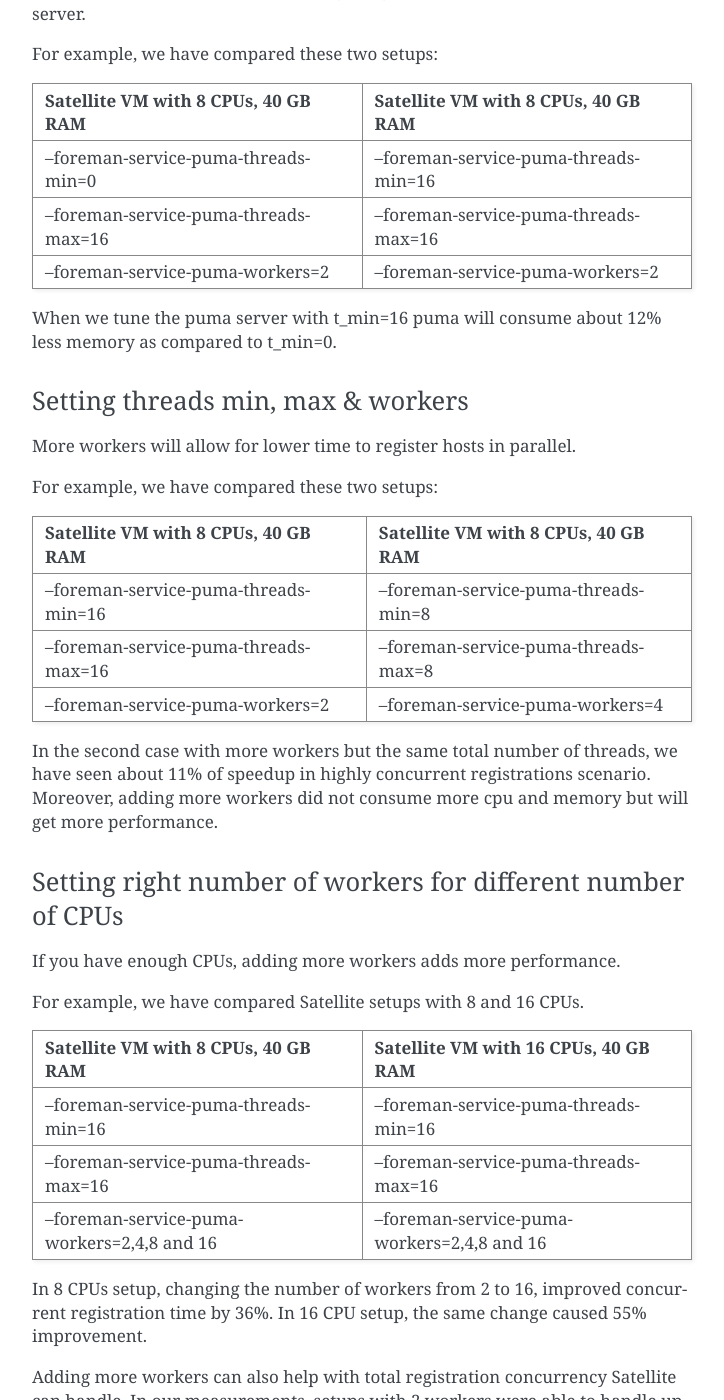
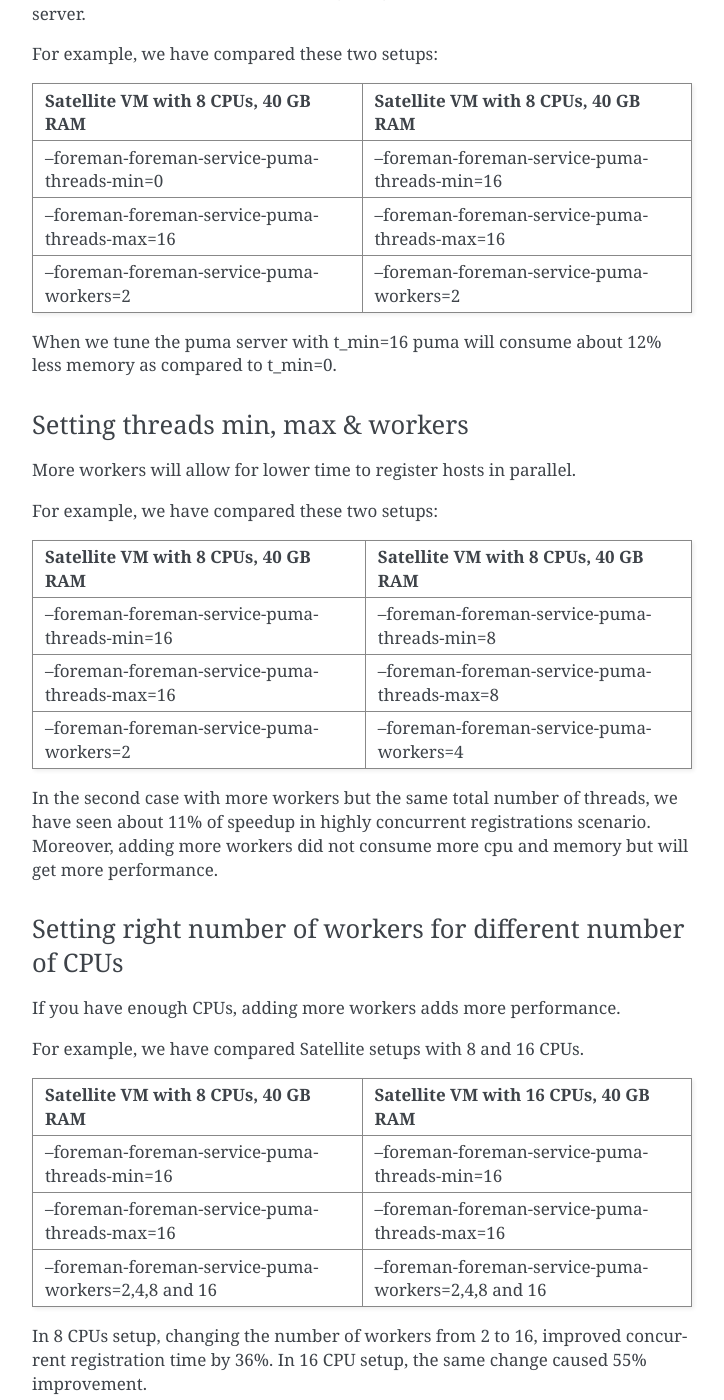
Before and after one commit to RedHatSatellite/satellite-performance-tuning, a Sphinx documentation site: the page built from docs/satellite-configuration-tuning.rst, in a window 1280 px wide and 1400 px high, scrolled down 4629 px. Shown: the whole window, without its empty margins (388-1112 px from the left). Built offline with Sphinx 7.4.7, drawn with Linux system fonts in a browser that asks for light colours.

```diff
--- a/docs/satellite-configuration-tuning.rst
+++ b/docs/satellite-configuration-tuning.rst
@@ -145,15 +145,15 @@
 
 For example, we have compared these two setups:
 
-+---------------------------------------+---------------------------------------+
-| Satellite VM with 8 CPUs, 40 GB RAM   | Satellite VM with 8 CPUs, 40 GB RAM   |
-+=======================================+=======================================+
-| --foreman-service-puma-threads-min=0  | --foreman-service-puma-threads-min=16 |
-+---------------------------------------+---------------------------------------+
-| --foreman-service-puma-threads-max=16 | --foreman-service-puma-threads-max=16 |
-+---------------------------------------+---------------------------------------+
-| --foreman-service-puma-workers=2      | --foreman-service-puma-workers=2      |
-+---------------------------------------+---------------------------------------+
++-----------------------------------------------+-----------------------------------------------+
+| Satellite VM with 8 CPUs, 40 GB RAM           | Satellite VM with 8 CPUs, 40 GB RAM           |
++===============================================+===============================================+
+| --foreman-foreman-service-puma-threads-min=0  | --foreman-foreman-service-puma-threads-min=16 |
++-----------------------------------------------+-----------------------------------------------+
+| --foreman-foreman-service-puma-threads-max=16 | --foreman-foreman-service-puma-threads-max=16 |
++-----------------------------------------------+-----------------------------------------------+
+| --foreman-foreman-service-puma-workers=2      | --foreman-foreman-service-puma-workers=2      |
++-----------------------------------------------+-----------------------------------------------+
 
 When we tune the puma server with t_min=16 puma will consume about 12% less memory as compared to t_min=0.
 
@@ -164,15 +164,15 @@
 
 For example, we have compared these two setups:
 
-+---------------------------------------+---------------------------------------+
-| Satellite VM with 8 CPUs, 40 GB RAM   | Satellite VM with 8 CPUs, 40 GB RAM   |
-+=======================================+=======================================+
-| --foreman-service-puma-threads-min=16 | --foreman-service-puma-threads-min=8  |
-+---------------------------------------+---------------------------------------+
-| --foreman-service-puma-threads-max=16 | --foreman-service-puma-threads-max=8  |
-+---------------------------------------+---------------------------------------+
-| --foreman-service-puma-workers=2      | --foreman-service-puma-workers=4      |
-+---------------------------------------+---------------------------------------+
++-----------------------------------------------+-----------------------------------------------+
+| Satellite VM with 8 CPUs, 40 GB RAM           | Satellite VM with 8 CPUs, 40 GB RAM           |
++===============================================+===============================================+
+| --foreman-foreman-service-puma-threads-min=16 | --foreman-foreman-service-puma-threads-min=8  |
++-----------------------------------------------+-----------------------------------------------+
+| --foreman-foreman-service-puma-threads-max=16 | --foreman-foreman-service-puma-threads-max=8  |
++-----------------------------------------------+-----------------------------------------------+
+| --foreman-foreman-service-puma-workers=2      | --foreman-foreman-service-puma-workers=4      |
++-----------------------------------------------+-----------------------------------------------+
 
 In the second case with more workers but the same total number of threads, we have seen about 11% of speedup in highly concurrent registrations scenario. Moreover, adding more workers did not consume more cpu and memory but will get more performance.
 
@@ -183,15 +183,15 @@
 
 For example, we have compared Satellite setups with 8 and 16 CPUs.
 
-+-----------------------------------------------+---------------------------------------------+
-| Satellite VM with 8 CPUs, 40 GB RAM           | Satellite VM with 16 CPUs, 40 GB RAM        |
-+===============================================+=============================================+
-| --foreman-service-puma-threads-min=16         | --foreman-service-puma-threads-min=16       |
-+-----------------------------------------------+---------------------------------------------+
-| --foreman-service-puma-threads-max=16         | --foreman-service-puma-threads-max=16       |
-+-----------------------------------------------+---------------------------------------------+
-| --foreman-service-puma-workers=2,4,8 and 16   | --foreman-service-puma-workers=2,4,8 and 16 |
-+-----------------------------------------------+---------------------------------------------+
++-------------------------------------------------------+-----------------------------------------------------+
+| Satellite VM with 8 CPUs, 40 GB RAM                   | Satellite VM with 16 CPUs, 40 GB RAM                |
++=======================================================+=====================================================+
+| --foreman-foreman-service-puma-threads-min=16         | --foreman-foreman-service-puma-threads-min=16       |
++-------------------------------------------------------+-----------------------------------------------------+
+| --foreman-foreman-service-puma-threads-max=16         | --foreman-foreman-service-puma-threads-max=16       |
++-------------------------------------------------------+-----------------------------------------------------+
+| --foreman-foreman-service-puma-workers=2,4,8 and 16   | --foreman-foreman-service-puma-workers=2,4,8 and 16 |
++-------------------------------------------------------+-----------------------------------------------------+
 
 In 8 CPUs setup, changing the number of workers from 2 to 16, improved concurrent registration time by 36%. In 16 CPU setup, the same change caused 55% improvement.
 
```
